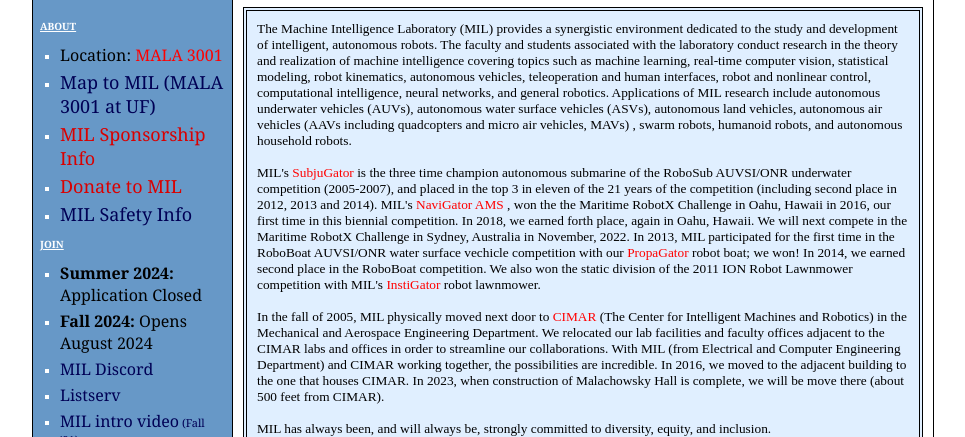
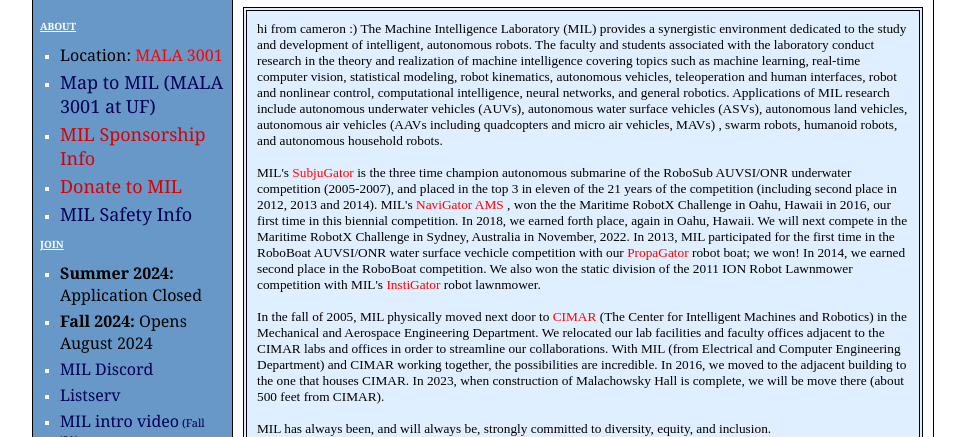
Before and after one commit to uf-mil/mil.ufl.edu, a plain HTML site: page index.html in a window 1280 px wide. Shown: the part 363-800 px from the top of the page, without its empty margins (157-1122 px from the left). Drawn offline with Linux system fonts and the light colour scheme.

Commit message:
First test of github workflow upload

```diff
--- a/index.html
+++ b/index.html
@@ -233,12 +233,13 @@
                       <tr>
                         <td>
                           <small>
-                            The Machine Intelligence Laboratory (MIL) provides a
-                            synergistic environment dedicated to the study and
-                            development of intelligent, autonomous robots. The
-                            faculty and students associated with the laboratory
-                            conduct research in the theory and realization of
-                            machine intelligence covering topics such as machine
+                            hi from cameron :) The Machine Intelligence
+                            Laboratory (MIL) provides a synergistic environment
+                            dedicated to the study and development of
+                            intelligent, autonomous robots. The faculty and
+                            students associated with the laboratory conduct
+                            research in the theory and realization of machine
+                            intelligence covering topics such as machine
                             learning, real-time computer vision, statistical
                             modeling, robot kinematics, autonomous vehicles,
                             teleoperation and human interfaces, robot and
```
Also changed, not shown: .github/workflows/upload.yaml (added).
